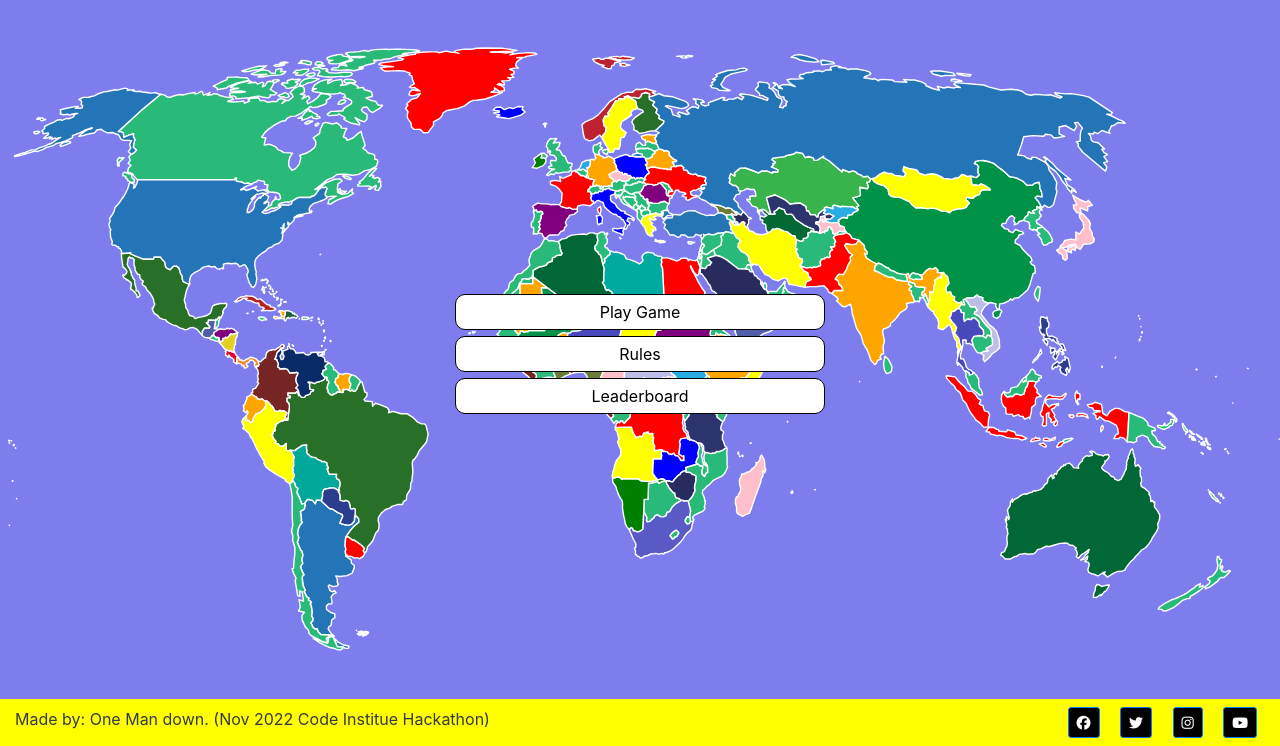
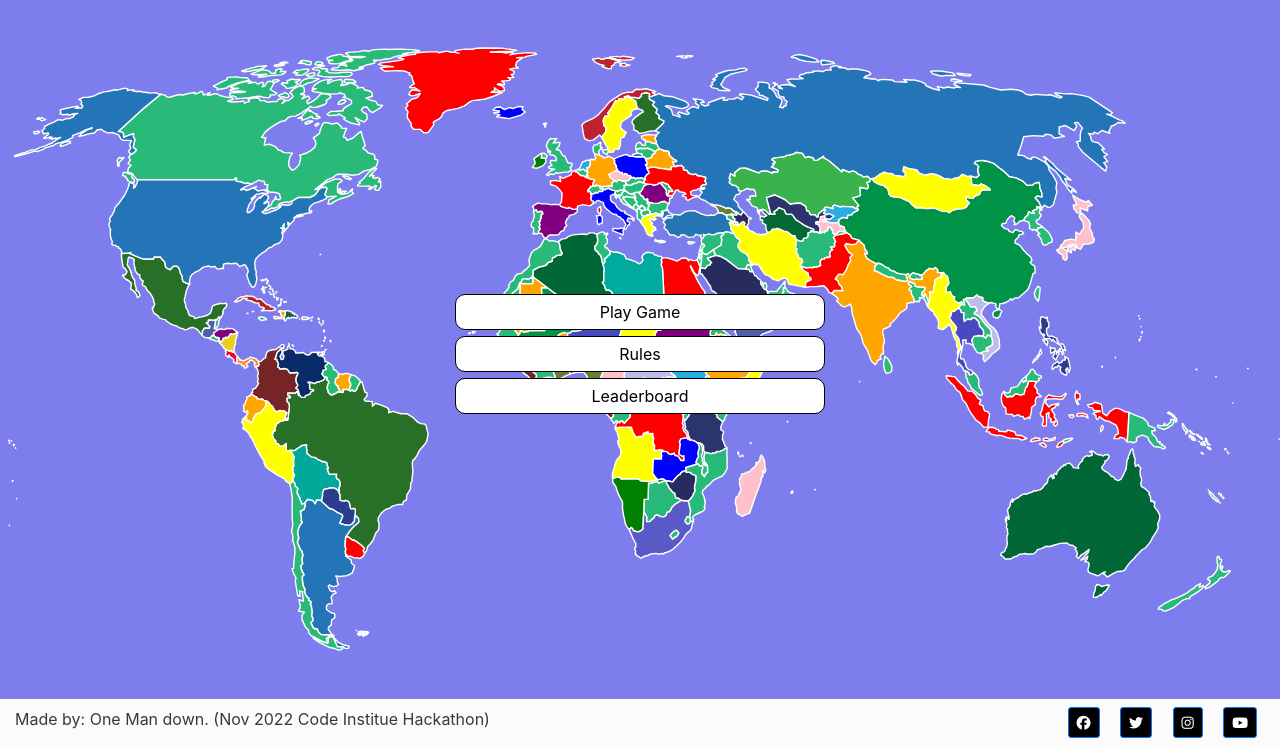
Before and after one commit to sophiebatten123/NationalAnthemsQuiz, a Django app: page / in a window 1280 px wide. Shown: the part 113-859 px from the top of the page. Run offline with Django 3.2, Linux system fonts and the light colour scheme; some libraries are stand-ins or nearby versions.

Commit message:
changed footer color

```diff
--- a/static/css/style.css
+++ b/static/css/style.css
@@ -44,7 +44,7 @@ body {
 }
 
 .footer-colour {
-    background-color: yellow;
+    background-color: rgb(251, 251, 251);
 }
 
 /*.......................................................Highscores*/
```
